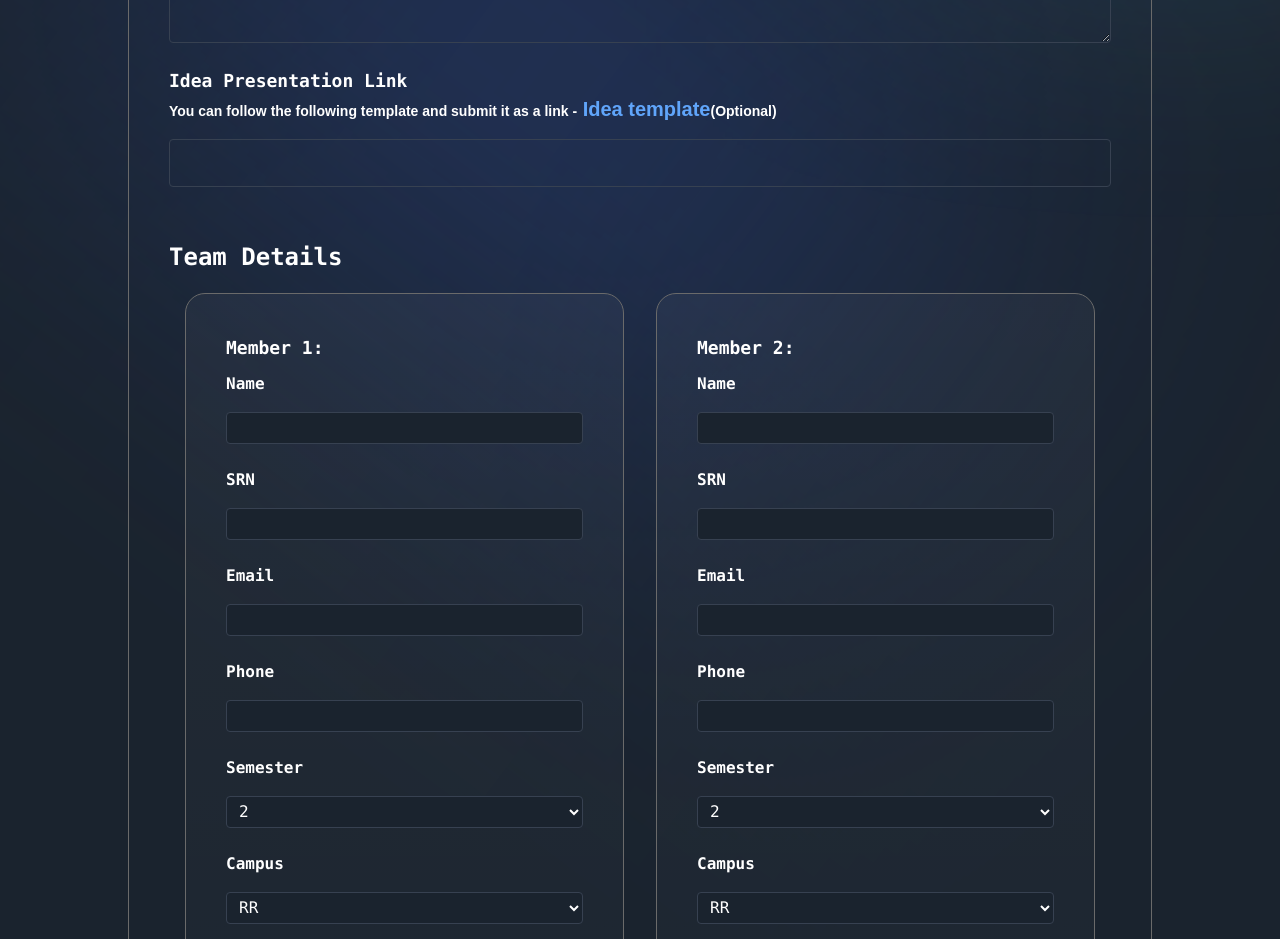
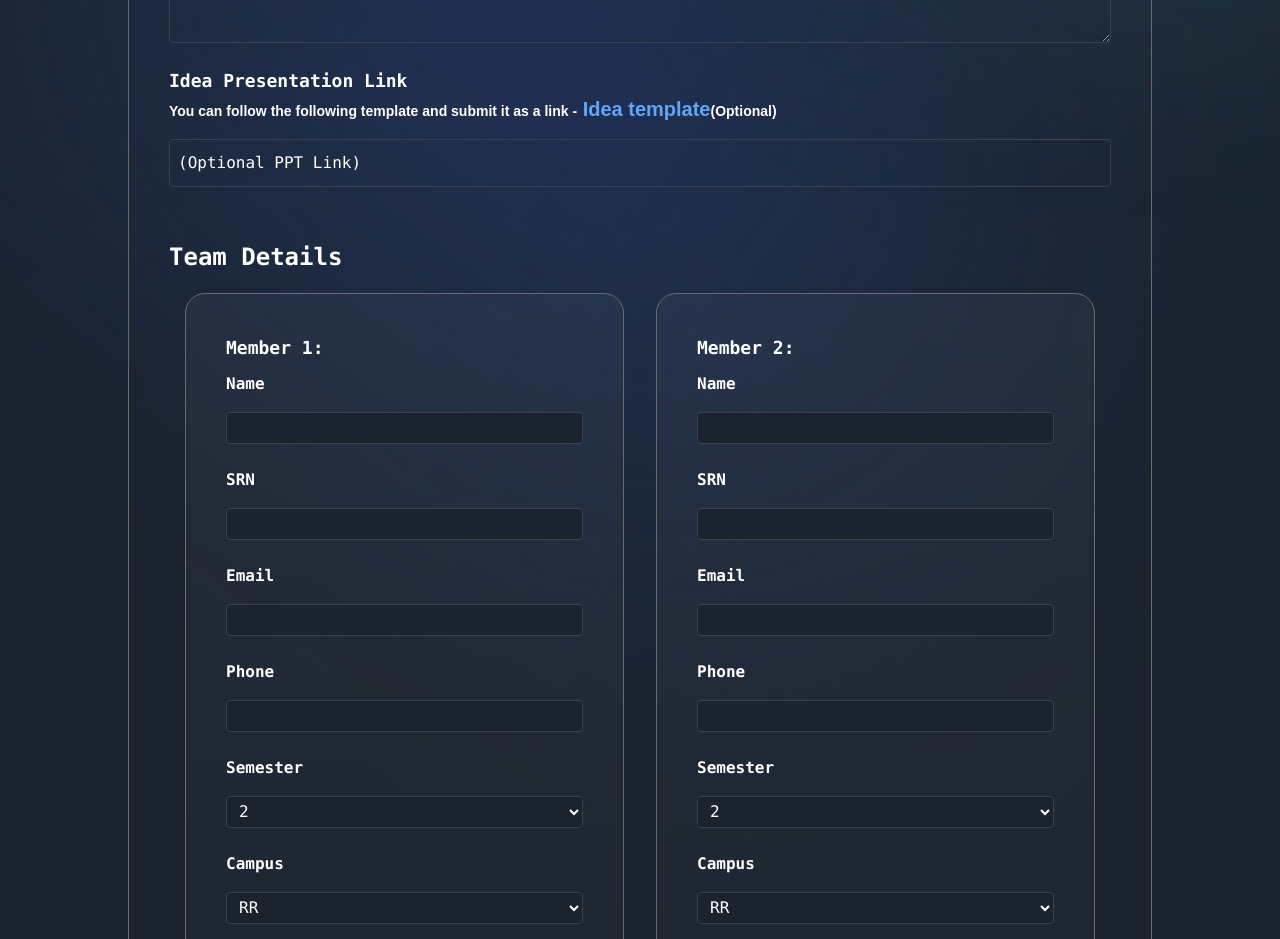
Before and after one commit to adithya-s-k/arithemania, a Next.js app: page /register in a window 1280 px wide. Shown: the part 2940-3879 px from the top of the page. Built offline with nearby package versions, Linux system fonts and the light colour scheme; no server answers; the database is empty; a web font is replaced by a local one.

Commit message:
make ppt link optional - Adithya S K

```diff
--- a/sections/Register.jsx
+++ b/sections/Register.jsx
@@ -110,7 +110,7 @@ export default function Registrations() {
   );
   const [problemStatement, setProblemStatement] = useState('');
   const [solution, setSolution] = useState('');
-  const [link, setLink] = useState('');
+  const [link, setLink] = useState('(Optional PPT Link)');
 
   const [registeredTeams, setRegisteredTeams] = useState([]);
 
@@ -168,10 +168,10 @@ export default function Registrations() {
       toast('Solution cannot be empty');
       return;
     }
-    if (link.length === 0) {
-      toast('Link cannot be empty');
-      return;
-    }
+    // if (link.length === 0) {
+    //   toast('Link cannot be empty');
+    //   return;
+    // }
     for (let i = 0; i < teamMembers.length; i++) {
       const member = teamMembers[i];
       if (member.name.length === 0) {
```
